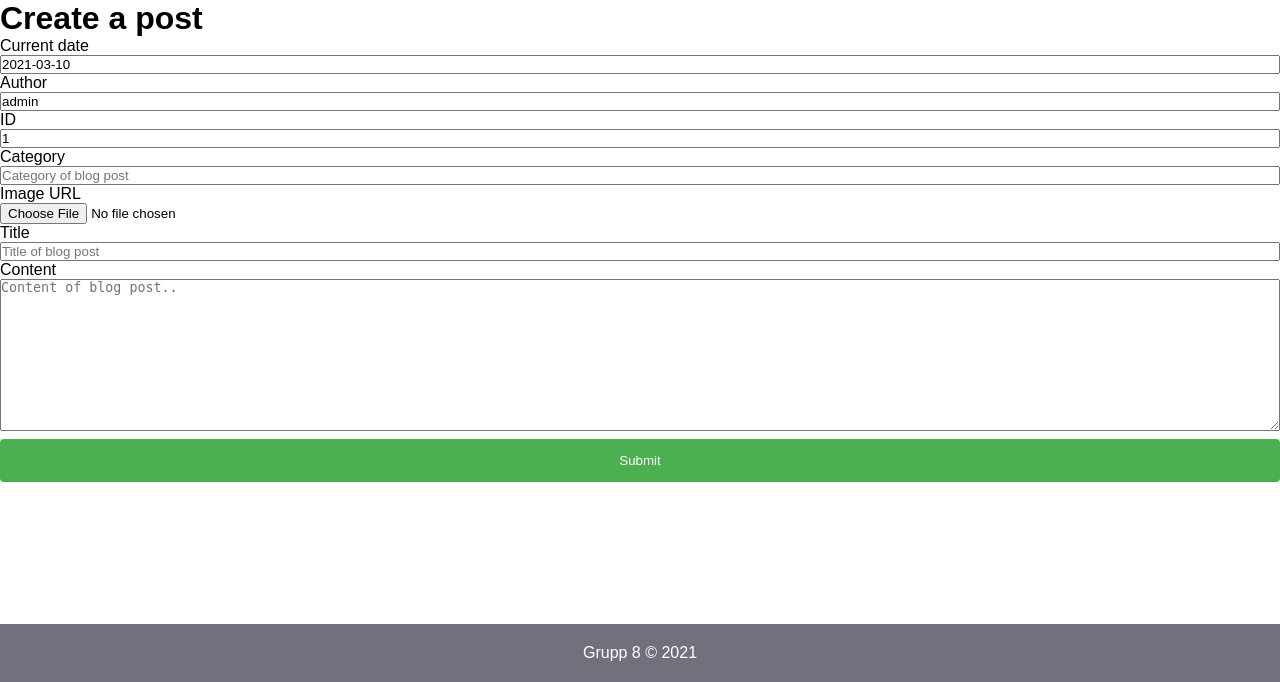
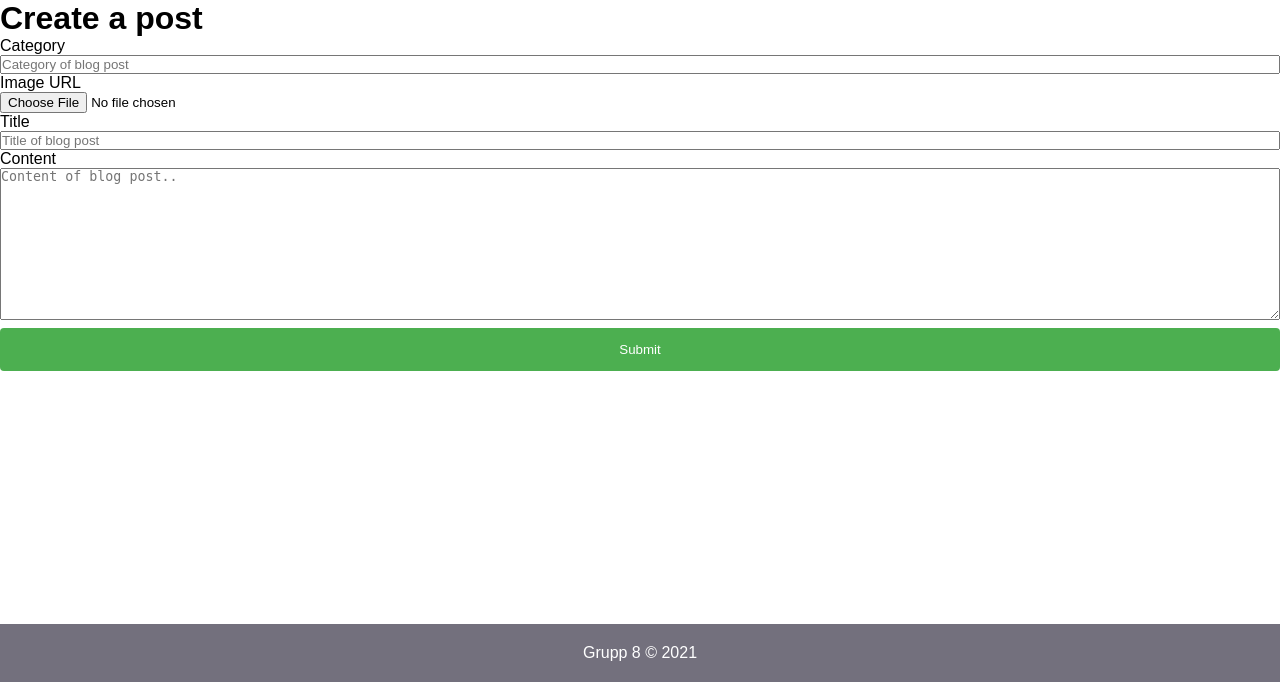
Before and after one commit to th-olsson/CMS_Projekt_Grupp8, a PHP site: page /views/post.php in a window 1280 px wide. Shown: the part 118-800 px from the top of the page. Run offline with PHP 8.4, Linux system fonts and the light colour scheme; a user stored in the database is signed in; some libraries are stand-ins or nearby versions.

Commit message:
classes for post page added

```diff
--- a/Css/style.css
+++ b/Css/style.css
@@ -264,7 +264,11 @@ margin-bottom: 15px;
 	.handlePostForm {
 		display: flex;
 		flex-direction: column;
+
+
 	}
+
+
 
 	.postClass {
 		padding-bottom: 60px;
--- a/views/post.php
+++ b/views/post.php
@@ -44,20 +44,17 @@ $userId = $_SESSION['userId'];
 
         <form class="handlePostForm" action="handlePost.php" method="post" enctype="multipart/form-data">
             <?php//Readonly inputs may be changed to hidden?>
-            <label for="date">Current date</label>
-            <input type="text" name="date" readonly value="<?= $date ?>">
-            <label for=author>Author</label>
-            <input type="text" name="author" readonly value="<?= $_SESSION['username'] ?>"></input>
-            <label for="userId">ID</label>
-            <input type="text" name="userId" readonly value="<?= $_SESSION['userId'] ?>"></input>
-            <label for="category">Category</label>
-            <input type="text" name="category" placeholder="Category of blog post"></input>
-            <label for="image">Image URL</label>
-            <input type="file" name="imageToUpload"> </input>
-            <label for="title">Title</label>
-            <input type="text" name="title" placeholder="Title of blog post"></input>
-            <label for="content">Content</label>
-            <textarea name="content" id="" cols="30" rows="10" placeholder="Content of blog post.."></textarea>
+            <input type="hidden" name="date" readonly value="<?= $date ?>">
+            <input type="hidden" name="author" readonly value="<?= $_SESSION['username'] ?>"></input>
+            <input type="hidden" name="userId" readonly value="<?= $_SESSION['userId'] ?>"></input>
+            <label class="postLabels" for="category">Category</label>
+            <input class=" categoryInput" type="text" name="category" placeholder="Category of blog post"></input>
+            <label class="postLabels" for="image">Image URL</label>
+            <input class=" imgInput" type="file" name="imageToUpload"> </input>
+            <label  class="postLabels" for="title">Title</label>
+            <input class=" titleInput" type="text" name="title" placeholder="Title of blog post"></input>
+            <label  class="postLabels" for="content">Content</label>
+            <textarea class=" contentInput" name="content" id="" cols="30" rows="10" placeholder="Content of blog post.."></textarea>
             <input class="submitButton" type="submit" value="Submit"></input>
         </form>
     <main>
```
